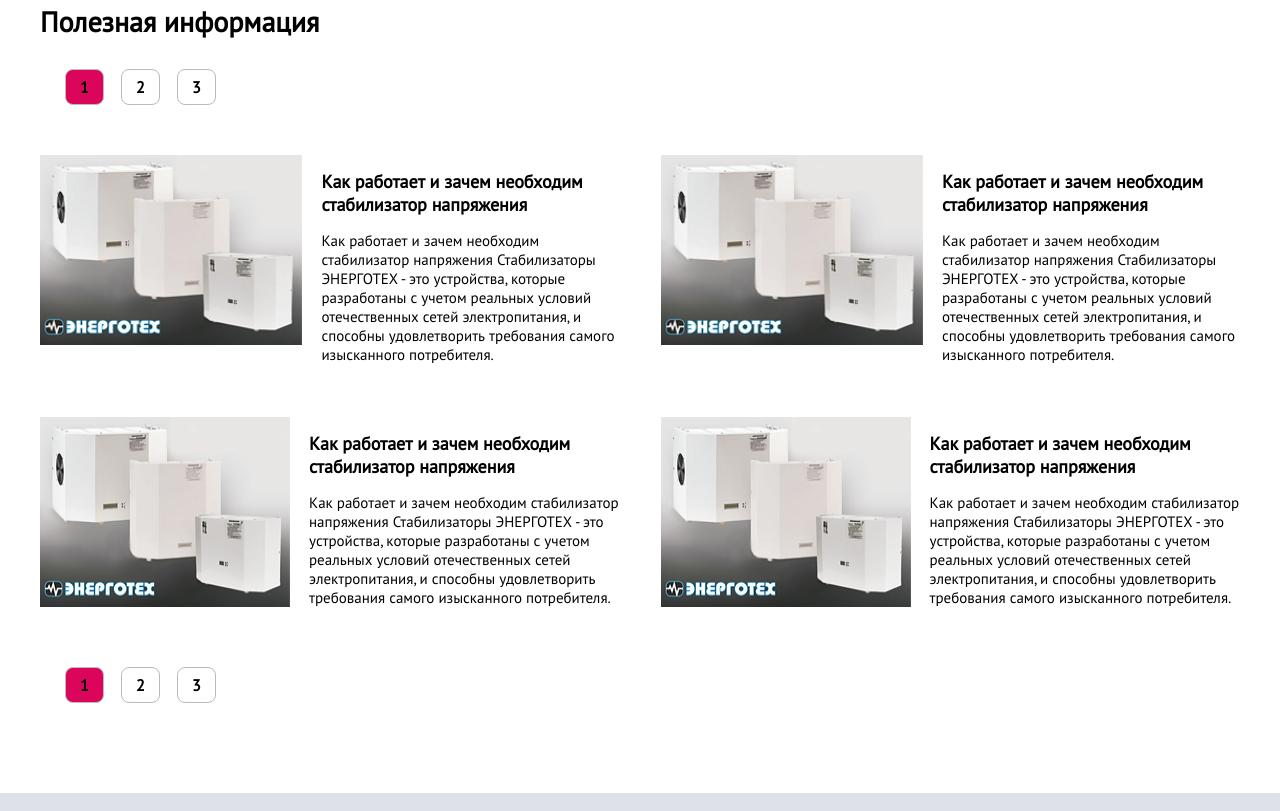
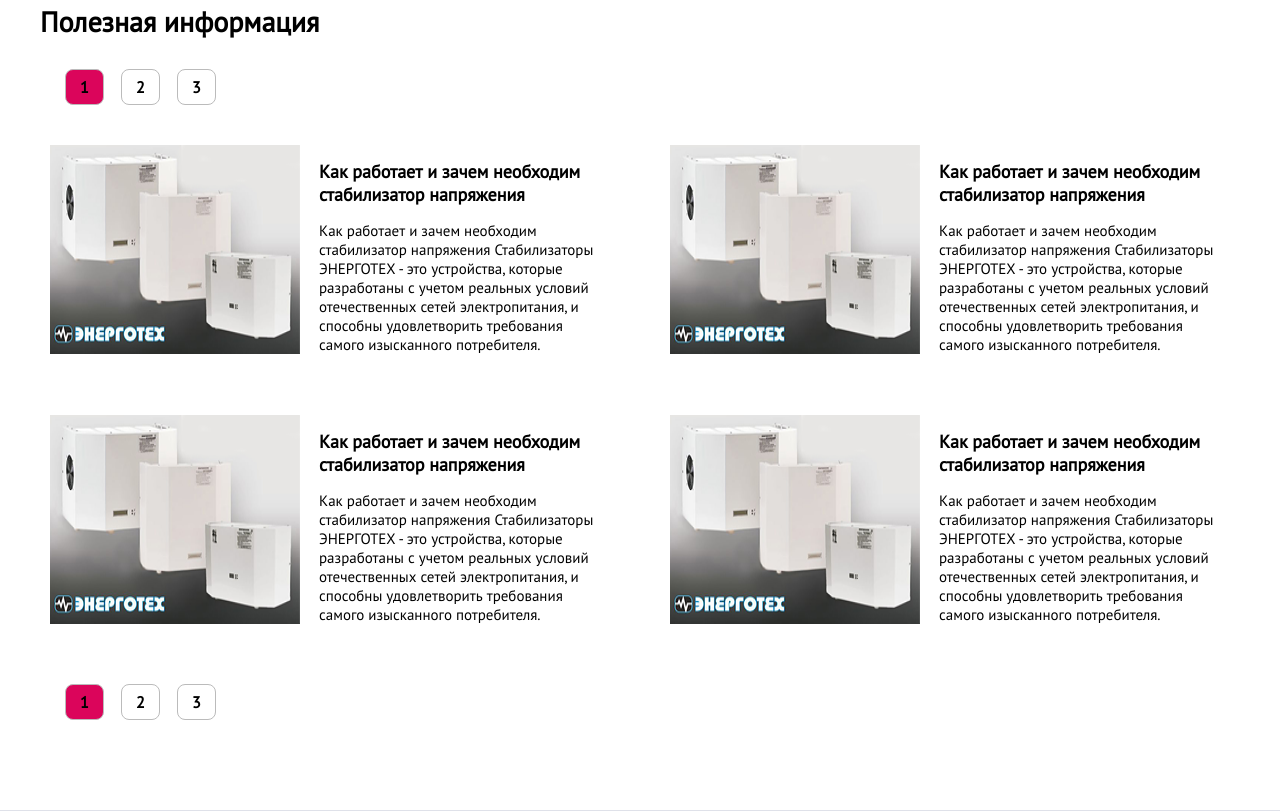
Before and after one commit to NikolenkoAY/articles-test-rbru, a plain HTML site: page index.html in a window 1280 px wide. Shown: the part 269-1080 px from the top of the page. Drawn offline with Linux system fonts and the light colour scheme.

Commit message:
add adaptive main

```diff
--- a/main.css
+++ b/main.css
@@ -15,7 +15,7 @@ body {
     ". main ."
     "footer footer footer";
 
-  grid-template-columns: 1fr 1200px 1fr;
+  grid-template-columns: 1fr minmax(1100px, 1200px)  1fr;
   grid-template-rows: 33px 100px 55px 35px 1fr 170px;
 }
 
@@ -42,7 +42,7 @@ body {
 }
 
 .wrapper {
-  width: 1200px;
+  max-width: 1200px;
   margin: 0 auto;
   height: 100%;
 }
@@ -213,7 +213,7 @@ main {
 }
 
 .pagination {
-  width: 1150px;
+  max-width: 1150px;
   margin: 0 auto;
 }
 
@@ -234,11 +234,13 @@ main {
 #main-section {
   display: grid;
   grid-template-rows: repeat(auto-fill, minmax(180px, 190px));
-  grid-template-columns: minmax(560px, 1fr) minmax(560px, 1fr);
-  grid-gap: 72px 41px;
+  grid-template-columns: repeat(auto-fill, minmax(500px, 560px))  ;
+  justify-content: center;
+  grid-gap: 70px 60px;
   margin: 50px 0;
 }
 .article-preview {
+  align-self: center;
   display: flex;
   flex-direction: row;
 }
```
Also changed, not shown: index.html (+0 -17 lines).
